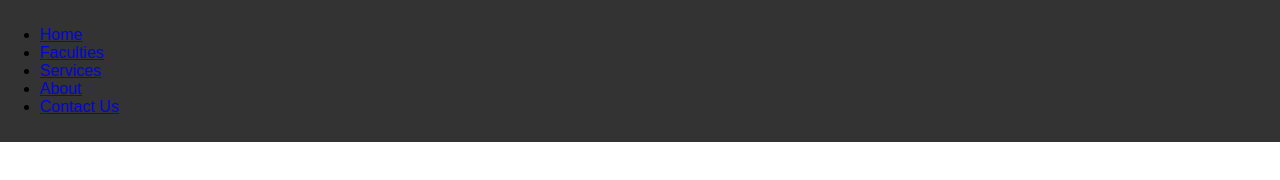
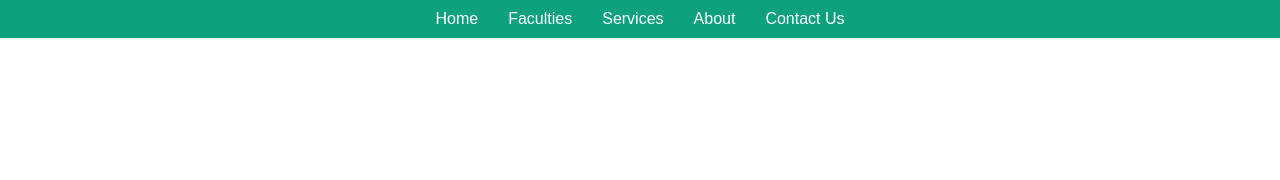
Before and after one commit to Kalpani1234/PRODIGY_WD_01, a plain HTML site: page index.html in a window 1280 px wide. Drawn offline with Linux system fonts and the light colour scheme.

Commit message:
Do some color changes

```diff
--- a/script.js
+++ b/script.js
@@ -4,9 +4,9 @@ document.addEventListener('DOMContentLoaded', function () {
     // Change menu style on scroll
     window.addEventListener('scroll', function () {
       if (window.scrollY > 50) {
-        header.style.backgroundColor = '#555';
+        header.style.backgroundColor = '#044911';
       } else {
-        header.style.backgroundColor = '#333';
+        header.style.backgroundColor = '#0da27d';
       }
     });
   });
--- a/style.css
+++ b/style.css
@@ -12,3 +12,30 @@ body {
     padding: 10px 0;
     z-index: 1000;
   }
+
+  #main-nav {
+    display: flex;
+    justify-content: center;
+  }
+
+  #main-nav ul {
+    list-style-type: none;
+    margin: 0;
+    padding: 0;
+    display: flex;
+  }
+
+  #main-nav li {
+    margin: 0 15px;
+  }
+
+  #main-nav a {
+    text-decoration: none;
+    color: #fff;
+    font-size: 16px;
+    transition: color 0.3s ease;
+  }
+
+  #main-nav a:hover {
+    color: #044911;
+  }
```
